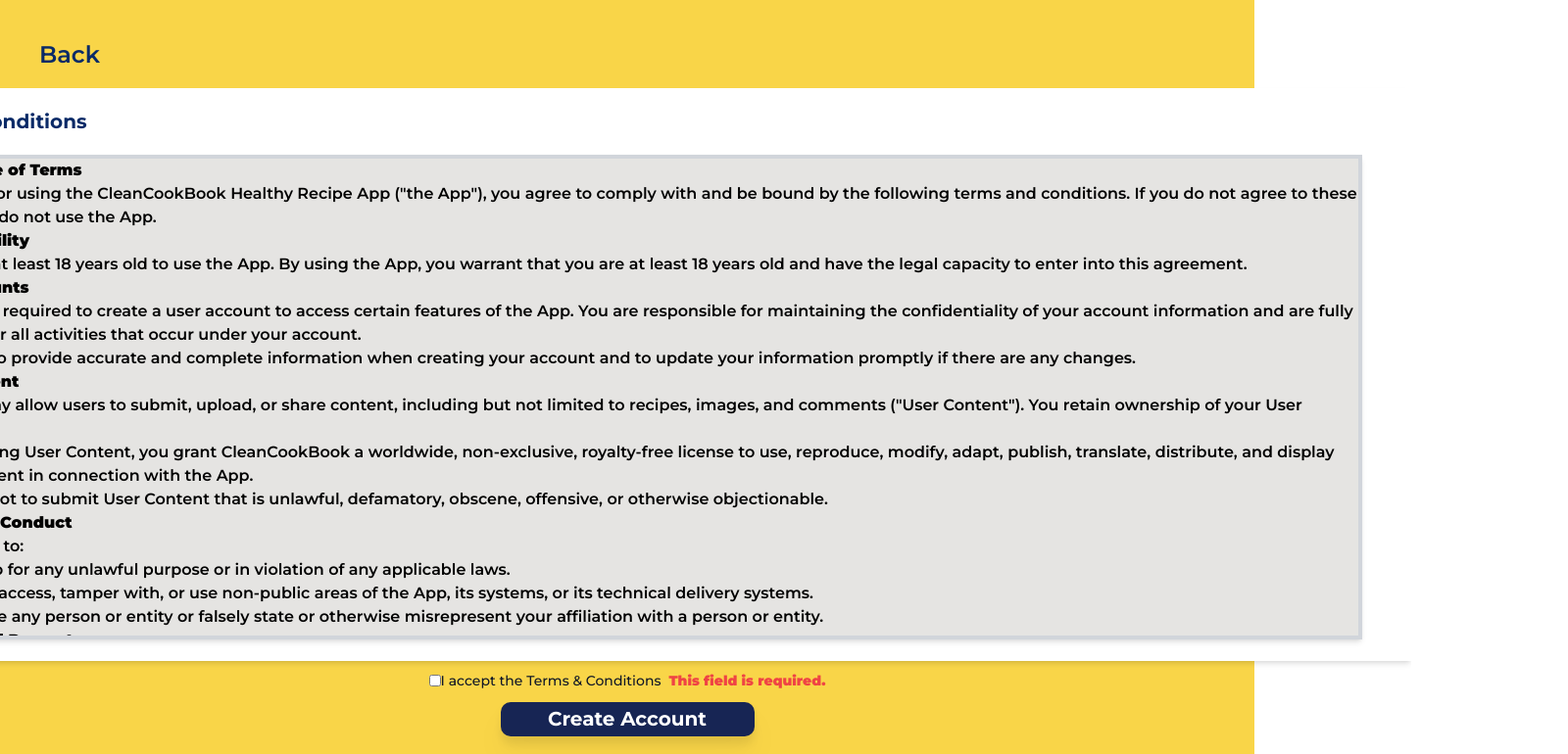
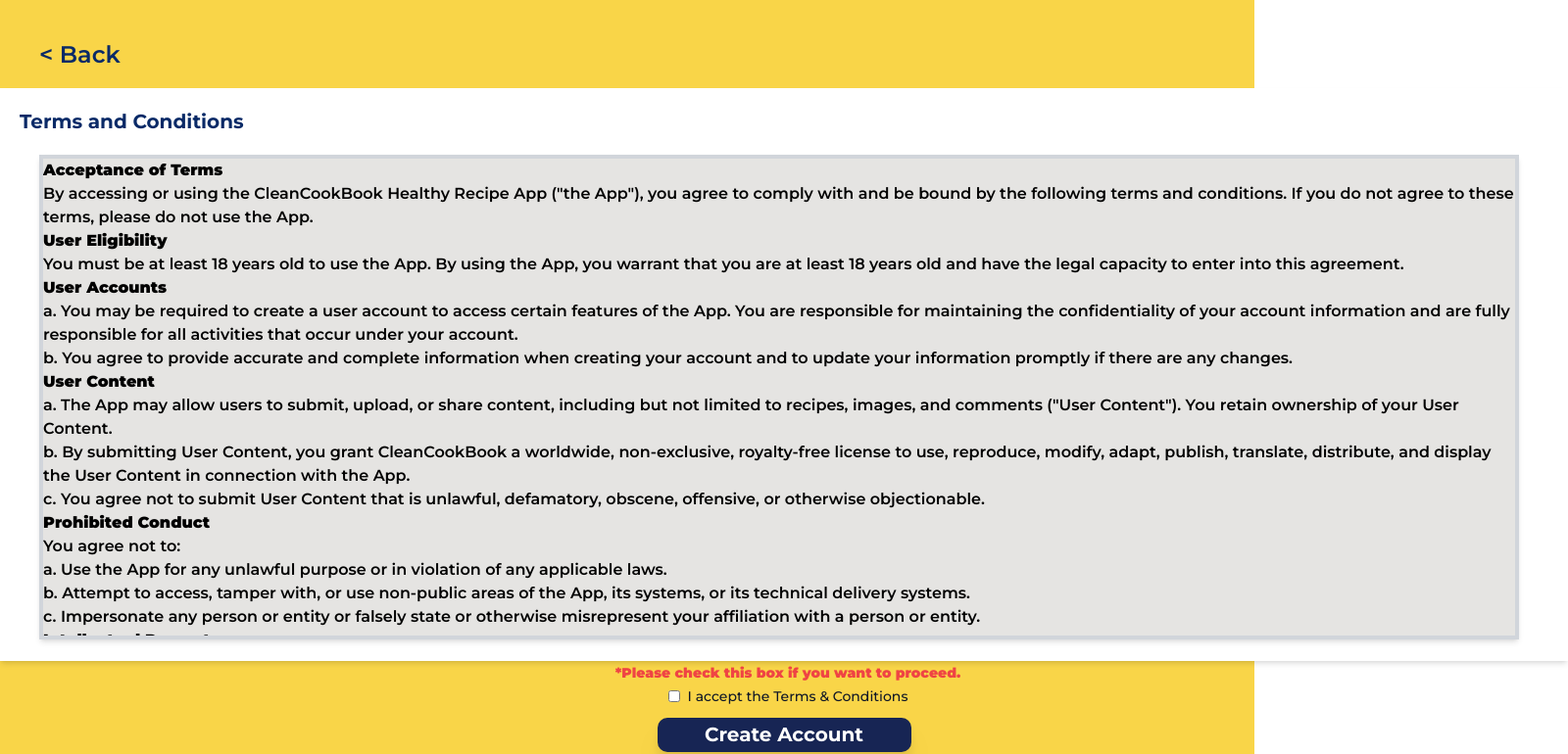
Before and after one commit to CleanCookBook/fyp-webapp, a Next.js app: page / in a window 1280 px wide. Shown: the top 770 px of the page at 98% size, 1600 px wide, since content can reach past the window. Built offline with nearby package versions, Linux system fonts and the light colour scheme.

Commit message:
update button
update button

```diff
--- a/components/terms.js
+++ b/components/terms.js
@@ -1,6 +1,8 @@
 import { useState } from "react";
+import Link from 'next/link';
 
 const terms = () => {
+
   const [isChecked, setIsChecked]=useState(false);
 
   const handleCheckChange=(event) => {
@@ -16,76 +18,77 @@
   <div className="flex flex-col h-screen justify-center items-center bg-[#F9D548] text-[#0A2A67]">
 
     <div className="flex flex-col bg-[#F9D548] text-[#0A2A67] justify-center items-center">
-        <span className="text-2xl font-black font-semibold no-underline hover:opacity-[0.5] absolute top-10 left-10">
-          <a href="#">Back</a>
-        </span>
+      <Link href="/quizPage">
+        <button class="text-2xl font-black font-semibold cursor-pointer hover:opacity-[0.5] absolute top-10 left-10">
+          {"< Back"}
+        </button>
+      </Link>
     </div>
 
-      <div className="bg-white w-[1600px] h-[585px] font-black text-2xl shadow-md flex-row -mt-9">
-        <p className="text-xl font-bold flex py-5 px-5 top-0 left-75">Terms and Conditions </p>
+    <div className="bg-white w-[1600px] h-[585px] mx-auto font-black text-2xl shadow-md flex-row -mt-9">
+      <p className="text-xl font-bold flex py-5 px-5 top-0 left-75">Terms and Conditions </p>
         <div className="bg-[#E5E4E2] w-[1510px] h-[495px] font-black text-2xl shadow-md border-4 border-gray-300 overflow-auto justify-center items-center ml-10">
           <ol class="text-black text-base font-semibold pb-5 ajustify-center items-center">
-            <li><b>1. Acceptance of Terms</b></li>
+            <li><b>Acceptance of Terms</b></li>
             <li>By accessing or using the CleanCookBook Healthy Recipe App ("the App"), you agree to comply with and be bound by the following terms and conditions. If you do not agree to these terms, please do not use the App.</li>
-            <li><b>2. User Eligibility</b></li>
+            <li><b>User Eligibility</b></li>
             <li>You must be at least 18 years old to use the App. By using the App, you warrant that you are at least 18 years old and have the legal capacity to enter into this agreement.</li>
-            <li><b>3. User Accounts</b></li>
+            <li><b>User Accounts</b></li>
             <li>a. You may be required to create a user account to access certain features of the App. You are responsible for maintaining the confidentiality of your account information and are fully responsible for all activities that occur under your account.</li>
             <li>b. You agree to provide accurate and complete information when creating your account and to update your information promptly if there are any changes.</li>
-            <li><b>4. User Content</b></li>
+            <li><b>User Content</b></li>
             <li>a. The App may allow users to submit, upload, or share content, including but not limited to recipes, images, and comments ("User Content"). You retain ownership of your User Content.</li>
             <li>b. By submitting User Content, you grant CleanCookBook a worldwide, non-exclusive, royalty-free license to use, reproduce, modify, adapt, publish, translate, distribute, and display the User Content in connection with the App.</li>
             <li>c. You agree not to submit User Content that is unlawful, defamatory, obscene, offensive, or otherwise objectionable.</li>
-            <li><b>5. Prohibited Conduct</b></li>
+            <li><b>Prohibited Conduct</b></li>
             <li>You agree not to:</li>
             <li>a. Use the App for any unlawful purpose or in violation of any applicable laws.</li>
             <li>b. Attempt to access, tamper with, or use non-public areas of the App, its systems, or its technical delivery systems.</li>
             <li>c. Impersonate any person or entity or falsely state or otherwise misrepresent your affiliation with a person or entity.</li>
-            <li><b>6. Intellectual Property</b></li>
+            <li><b>Intellectual Property</b></li>
             <li>a. All content, features, and functionality of the App are owned by CleanCookBook and are protected by intellectual property laws.</li>
             <li>b. You may not reproduce, distribute, modify, create derivative works of, publicly display, publicly perform, republish, download, or transmit any of the material on the App without the prior written consent of CleanCookBook.</li>
-            <li><b>7. Disclaimer of Warranties</b></li>
+            <li><b>Disclaimer of Warranties</b></li>
             <li>a. The App is provided "as is" and "as available" without any warranties of any kind, either express or implied.</li>
             <li>b. CleanCookBook does not warrant that the App will be uninterrupted or error-free, that defects will be corrected, or that the App is free of viruses or other harmful components.</li>
-            <li><b>8. Limitation of Liability</b></li>
+            <li><b>Limitation of Liability</b></li>
             <li>In no event shall CleanCookBook be liable for any direct, indirect, incidental, special, or consequential damages arising out of or in any way connected with the use of the App.</li>
-            <li><b>9. Changes to Terms</b></li>
+            <li><b>Changes to Terms</b></li>
             <li>CleanCookBook reserves the right to change or modify these terms at any time without notice. Your continued use of the App after such changes will indicate your acceptance of the updated terms.</li>
-            <li><b>10. Contact Us</b></li>
+            <li><b>Contact Us</b></li>
             <li>If you have any questions about these Terms and Conditions, please contact us at cleancookbook@gmail.com.</li>
           </ol>
-
         </div>
 
-        <div class="flex justify-center items-center mt-8 ">
+        <div class="flex space-x-2 justify-center items-center cursor-pointer">
           <input
             type="checkbox"
             id="required-checkbox"
             checked={isChecked}
             onChange={handleCheckChange}
-            className="form-checkbox h-3 w-3 text-blue-600">
+            className="form-checkbox h-3 w-3 text-blue-600 mt-12 ml-2">
           </input>
           <label htmlFor="required-checkbox">
-            <p class="text-gray-900 text-sm font-medium"> I accept the Terms & Conditions</p>
+            <p class="text-gray-900 text-sm font-medium mt-12"> I accept the Terms & Conditions</p>
           </label>
           <span
             id="required-error"
-            className={`text-sm text-red-500 ml-2 ${
+            className={`text-sm text-red-500 absolute left-90 ${
             isChecked ? 'hidden' : ''
             }`}>
-            This field is required.
+            <p className="flex flex-col">*Please check this box if you want to proceed.</p>
           </span>
         </div>
 
         <div class="flex justify-center items-center mt-3">
-          <button type="button" class="w-[259px] h-[35px] bg-blue-950 hover:bg-[#154083] text-white text-xl font-bold rounded-[10px] drop-shadow-xl">
-            <a href="#">Create Account</a>
-          </button>
+          <Link href="/home">
+            <button class="w-[259px] h-[35px] bg-blue-950 hover:bg-[#154083] text-white text-xl font-bold rounded-[10px] drop-shadow-xl">
+              Create Account
+            </button>
+          </Link>
         </div>
 
-      </div>
-
-
+    </div>
   </div>
 
 );
```
